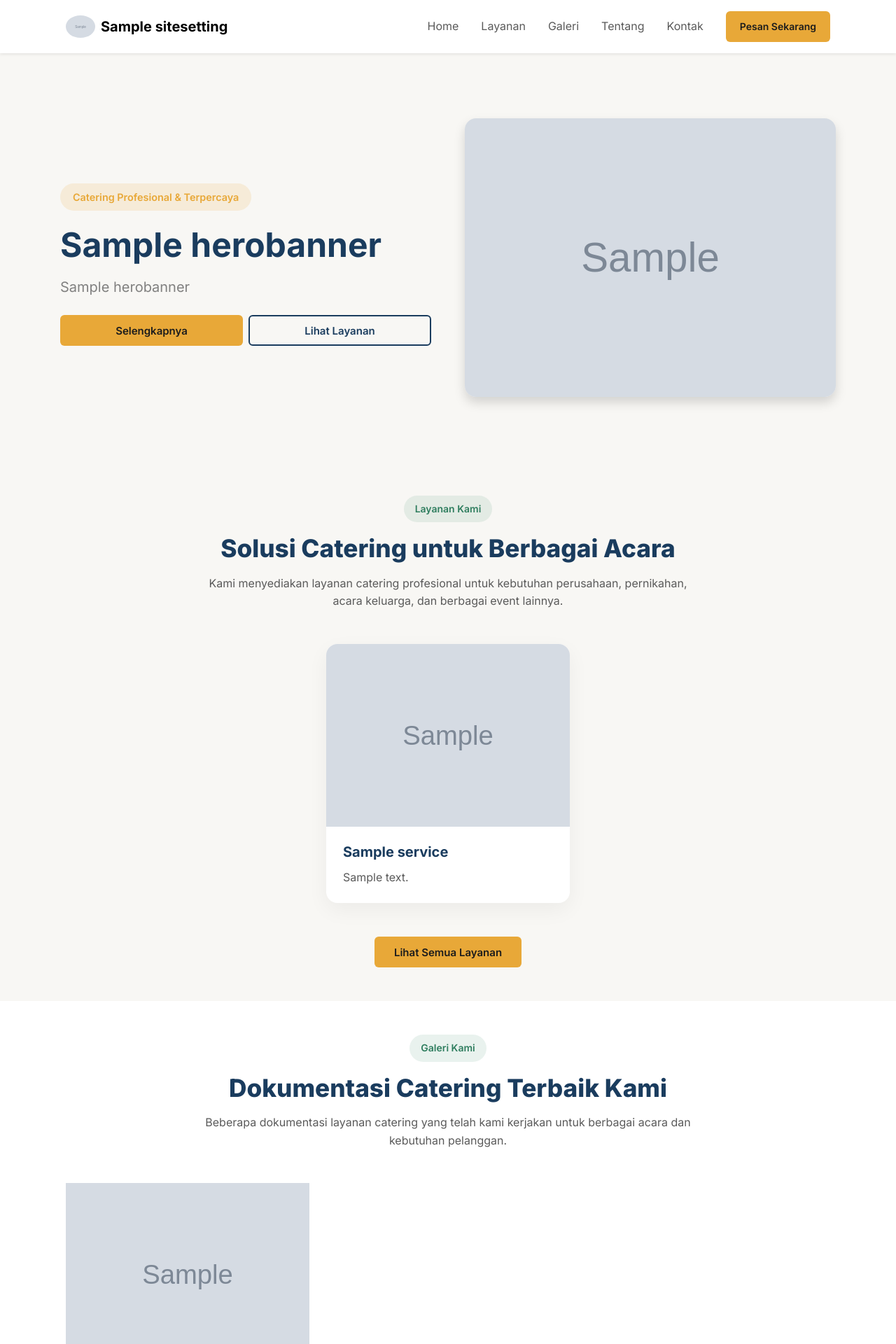
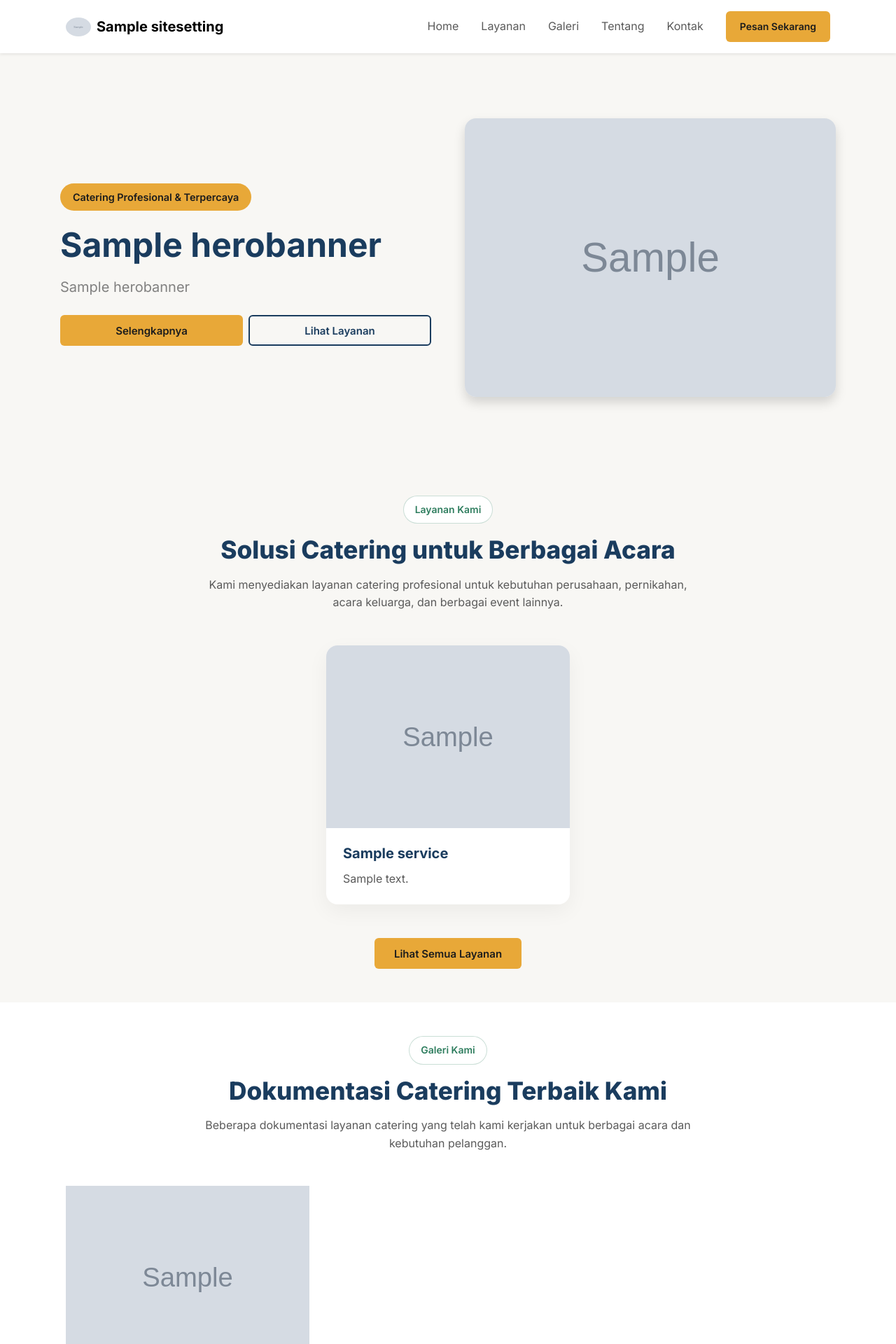
Before and after one commit to Iqbal120708/company-profile-website, a Django app: page / in a window 1280 px wide. Shown: the top 1920 px of the page at 70% size. Run offline with Django 5.2, Linux system fonts and the light colour scheme; tables that the repository leaves empty hold one stand-in row (values such as "Sample post"); grey boxes marked "Sample" are stand-in pictures; some libraries are stand-ins or nearby versions.

Commit message:
fix: improve color contrast and preload critical assets
- Replace transparent rgba backgrounds with solid colors on
  .badge and .section-badge to meet WCAG AA contrast ratio
  (4.99:1 for section-badge)
- Add preconnect for cdn.jsdelivr.net and preload main.css to
  load in parallel with Bootstrap CSS
- Preload hero image with fetchpriority="high"
- Change footer company name from <h4> to <p>

```diff
--- a/public/static/public/css/main.css
+++ b/public/static/public/css/main.css
@@ -191,8 +191,8 @@ img {
     display: inline-block;
     padding: 8px 18px;
     border-radius: 999px;
-    background: rgba(232, 168, 56, 0.15);
-    color: var(--accent);
+    background: var(--accent);   /* #E8A838, solid — bukan rgba */
+    color: #1C1C1C;               /* teks gelap, bukan amber */
     font-size: .9rem;
     font-weight: 600;
     margin-top: 20px;
@@ -280,13 +280,14 @@ footer a:hover {
 
 .section-badge {
     display: inline-block;
-    background: rgba(46, 125, 94, 0.1);
-    color: var(--secondary);
+    background: #FFFFFF;          /* solid putih, bukan rgba hijau */
+    color: var(--secondary);      /* #2E7D5E tetap, sekarang lolos (4.99:1) */
     font-size: 14px;
     font-weight: 600;
     padding: 8px 16px;
     border-radius: 999px;
     margin-bottom: 16px;
+    border: 1px solid rgba(46, 125, 94, 0.25); /* opsional, kasih outline halus */
 }
 
 .section-title {
--- a/public/templates/base.html
+++ b/public/templates/base.html
@@ -37,9 +37,13 @@
     <link rel="icon" href="{{ site.favicon.url }}">
     {% endif %}
 
-    <!-- Preconnect untuk mempercepat load Google Fonts -->
+    <!-- Preconnect untuk mempercepat koneksi ke domain eksternal -->
     <link rel="preconnect" href="https://fonts.googleapis.com">
     <link rel="preconnect" href="https://fonts.gstatic.com" crossorigin>
+    <link rel="preconnect" href="https://cdn.jsdelivr.net">
+
+    <!-- Preload CSS lokal agar mulai diunduh lebih awal, paralel dengan Bootstrap -->
+    <link rel="preload" as="style" href="{% static 'public/css/main.css' %}">
 
     <!-- Bootstrap CSS -->
     <link href="https://cdn.jsdelivr.net/npm/bootstrap@5.3.8/dist/css/bootstrap.min.css" rel="stylesheet">
@@ -64,6 +68,10 @@
     </script>
     {% endif %}
 
+    {% if hero.image %}
+    <link rel="preload" as="image" href="{{ hero.image.url }}" fetchpriority="high">
+    {% endif %}
+
     {% block extra_head %}{% endblock %}
 </head>
 
--- a/public/templates/includes/footer.html
+++ b/public/templates/includes/footer.html
@@ -5,9 +5,9 @@
 
             <!-- BRAND -->
             <div class="col-md-4">
-                <h4 class="fw-bold mb-3">
+                <p class="fw-bold mb-3">
                     {{ site.company_name }}
-                </h4>
+                </p>
                 <p class="mb-0 text-light opacity-75">
                     {{ site.tagline }}
                 </p>
--- a/public/templates/includes/navbar.html
+++ b/public/templates/includes/navbar.html
@@ -2,19 +2,22 @@
     <div class="container">
 
         <!-- Brand -->
-        <a class="navbar-brand fw-bold d-flex align-items-center" href="{% url 'home' %}">
+        <a class="navbar-brand fw-bold d-flex align-items-center text-truncate"
+           href="{% url 'home' %}" style="max-width: 78%;">
             {% if site.logo %}
                 <img src="{{ site.logo.url }}"
-                     alt="{{ site.company_name }}"
-                     width="42"
-                     height="42"
-                     class="me-2 rounded-circle">
+                     alt=""
+                     width="36"
+                     height="36"
+                     class="me-2 rounded-circle flex-shrink-0">
             {% endif %}
-            <span>{{ site.company_name }}</span>
+            <span class="text-truncate">{{ site.company_name }}</span>
         </a>
 
         <!-- Toggle -->
-        <button class="navbar-toggler" type="button" data-bs-toggle="collapse" data-bs-target="#navbarMain">
+        <button class="navbar-toggler flex-shrink-0" type="button" data-bs-toggle="collapse"
+                data-bs-target="#navbarMain" aria-label="Buka menu navigasi"
+                aria-controls="navbarMain" aria-expanded="false">
             <span class="navbar-toggler-icon"></span>
         </button>
 
```
